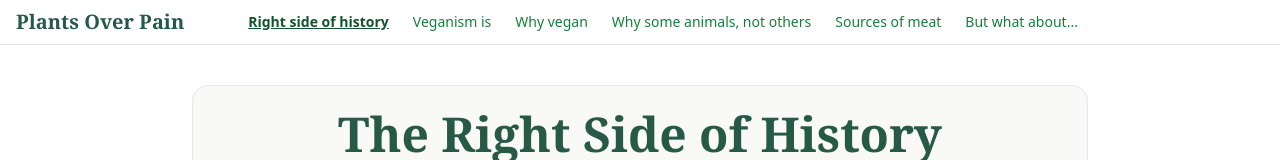
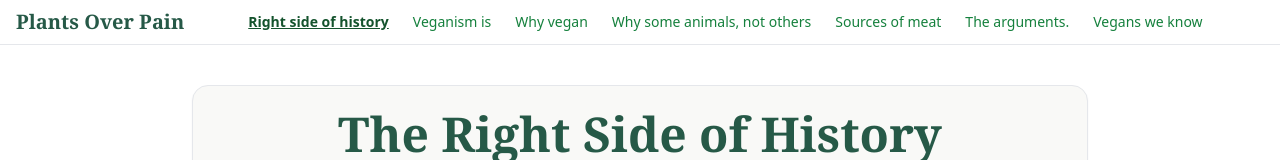
Before and after one commit to FadiStuff/Vegan, a React (Vite) app: page / in a window 1280 px wide. Shown: the top 160 px of the page. Built offline with nearby package versions, Linux system fonts and the light colour scheme.

Commit message:
nav bar /people

```diff
--- a/src/Layout.jsx
+++ b/src/Layout.jsx
@@ -23,7 +23,10 @@ export default function Layout({ children }) {
             <NavLink to="/whyvegan" className={linkCls}>Why vegan</NavLink>
             <NavLink to="/why-just-some-animals" className={linkCls}>Why some animals, not others</NavLink>
             <NavLink to="/sourcesofmeat" className={linkCls}>Sources of meat</NavLink>
-            <NavLink to="/arguments" className={linkCls}>But what about...</NavLink>
+            <NavLink to="/arguments" className={linkCls}>The arguments.</NavLink>
+            <NavLink to="/people" className={linkCls}>Vegans we know</NavLink>   {/* 👈 New link */}
+
+
           </div>
         </nav>
       </header>
```
